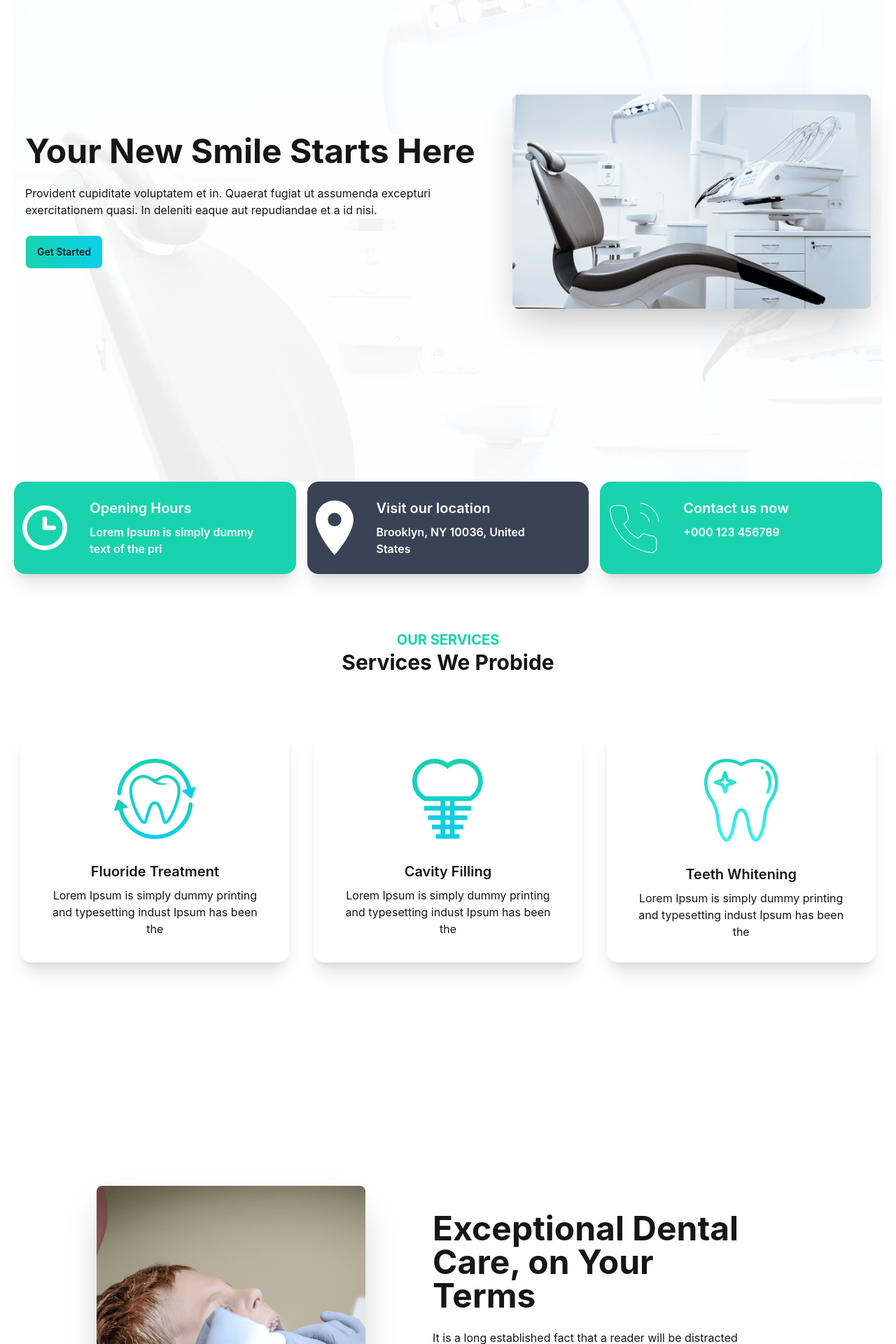
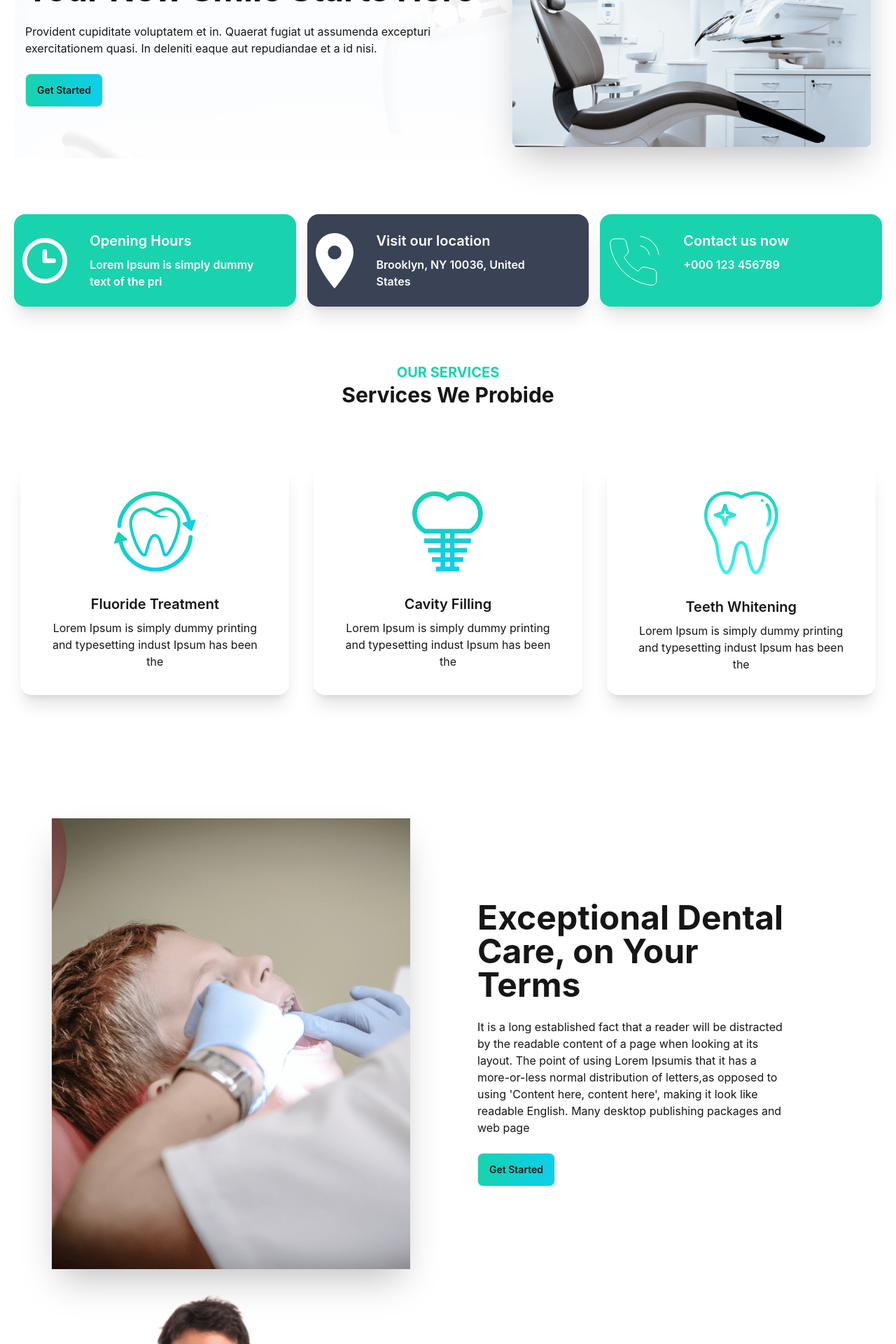
Before and after one commit to anik22889219/Doctors-portai-claint, a React (Create React App) app: page / in a window 1280 px wide. Shown: the part 180-2100 px from the top of the page at 70% size. Built offline with nearby package versions, Linux system fonts and the light colour scheme; no server answers; the HTML template or start-up script is replaced by a standard one.

Commit message:
home-responce

```diff
--- a/src/App.js
+++ b/src/App.js
@@ -21,7 +21,7 @@ import ManageDoctors from './Dashboard/ManageDoctors';
 
 function App() {
   return (
-    <div className="">
+    <div className="mx-auto">
       <Navber></Navber>
       <Routes>
         <Route path="/" element={<Home />} />
--- a/src/Home/AppointmentBenner.js
+++ b/src/Home/AppointmentBenner.js
@@ -11,7 +11,7 @@ const AppointmentBenner = () => {
             <div className='lg:flex-1'>
                 <img className='cover-full mt-[-150px] hidden lg:block' src={doctor}></img>
             </div>
-            <div className='lg:flex-1 sm:p-16'>
+            <div className='lg:flex-1 text-center lg:text-left p-8 lg:p-16'>
                 <h1 className='mb-3 text-xl text-primary uppercase'>appointment</h1>
                 <h1 className='mb-3 text-3xl text-white capitalize'>make an appointment Today</h1>
                 <p className='mb-3 text-sm text-white'>It is a long established fact that a reader will be distracted by the readable content of a page when looking at its layout. The point of using Lorem Ipsumis that it has a more-or-less normal distribution of letters,as opposed to using 'Content here, content here', making it look like readable English. Many desktop publishing packages and web page</p>
--- a/src/Home/Bennar.js
+++ b/src/Home/Bennar.js
@@ -9,11 +9,11 @@ const Bennar = () => {
     return (
         <div style={{
             background: `url(${Bgchair})`
-        }} className="hero min-h-screen ">
+        }} className="hero md:mb-20 mb-10 ">
   <div className="hero-content  flex-col lg:flex-row-reverse">
-    <img src={chair} className="max-w-lg rounded-lg shadow-2xl " />
+    <img src={chair} className="lg:max-w-lg max-w-full  rounded shadow-2xl " />
     <div className=''>
-      <h1 className="text-5xl font-bold">Your New Smile Starts Here</h1>
+      <h1 className="lg:text-5xl text-2xl font-bold">Your New Smile Starts Here</h1>
       <p className="py-6">Provident cupiditate voluptatem et in. Quaerat fugiat ut assumenda excepturi exercitationem quasi. In deleniti eaque aut repudiandae et a id nisi.</p>
       <Link to="appointment"  className="btn bg-gradient-to-r from-primary to-secondary ">Get Started</Link>
     </div>
--- a/src/Home/Benner2.js
+++ b/src/Home/Benner2.js
@@ -4,11 +4,11 @@ import { Link } from 'react-router-dom';
 
 const Benner2 = () => {
     return (
-        <div className="hero min-h-screen my-40 ">
+        <div className="hero md:my-40 my-10 ">
   <div className="hero-content flex-col lg:flex-row">
-    <img src={treatment} className="max-w-sm rounded-lg shadow-2xl" />
-    <div className='lg:w-1/2 p-20'>
-      <h1 className="text-5xl font-bold">Exceptional Dental Care, on Your Terms</h1>
+    <img src={treatment} className="lg:max-w-lg max-w-full shadow-2xl" />
+    <div className='lg:w-1/2 lg:p-20 '>
+      <h1 className="md:text-5xl text-2xl font-bold">Exceptional Dental Care, on Your Terms</h1>
       <p className="py-6">It is a long established fact that a reader will be distracted by the readable content of a page when looking at its layout. The point of using Lorem Ipsumis that it has a more-or-less normal distribution of letters,as opposed to using 'Content here, content here', making it look like readable English. Many desktop publishing packages and web page</p>
       <Link to="appointment"  className="btn bg-gradient-to-r from-primary to-secondary ">Get Started</Link>
     </div>
--- a/src/Home/ServicesCard.js
+++ b/src/Home/ServicesCard.js
@@ -2,7 +2,7 @@ import React from 'react';
 
 const ServicesCard = ({sb}) => {
     return (
-        <div className="card w-96 bg-base-100 shadow-xl">
+        <div className="card lg:w-96 bg-base-100 shadow-xl">
   <figure className="px-10 pt-10">
     <img src={sb.img} alt="Shoes" className="rounded-xl" />
   </figure>
--- a/src/Home/Testimonialcard.js
+++ b/src/Home/Testimonialcard.js
@@ -2,7 +2,7 @@ import React from 'react';
 
 const Testimonialcard = ({tm}) => {
     return (
-        <div className="card w-96 bg-base-100 shadow-xl">
+        <div className="card lg:w-96 bg-base-100 shadow-xl">
   <div className="card-body">
     <p>{tm.comment}</p>
     <div className="card-actions justify-center items-center gap-7">
--- a/src/Navber/Navber.js
+++ b/src/Navber/Navber.js
@@ -38,7 +38,7 @@ const Navber = () => {
 
     return (
         <div className="navbar justify-between bg-base-100 lg:px-6">
-  <div className="navbar-start">
+  <div className=" w-full flex-row-reverse lg:flex-row justify-between lg:justify-start">
     <div className="dropdown">
       <div tabIndex="0" role="button" className="btn btn-ghost lg:hidden">
         <svg  xmlns="http://www.w3.org/2000/svg" className="h-5 w-5" fill="none" viewBox="0 0 24 24" stroke="currentColor"><path strokeLinecap="round" strokeLinejoin="round" strokeWidth="2" d="M4 6h16M4 12h8m-8 6h16" /></svg>
```
